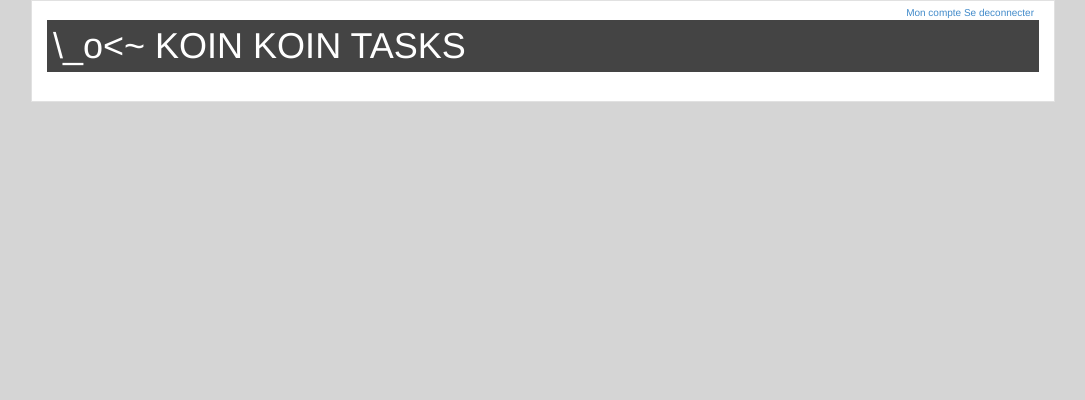
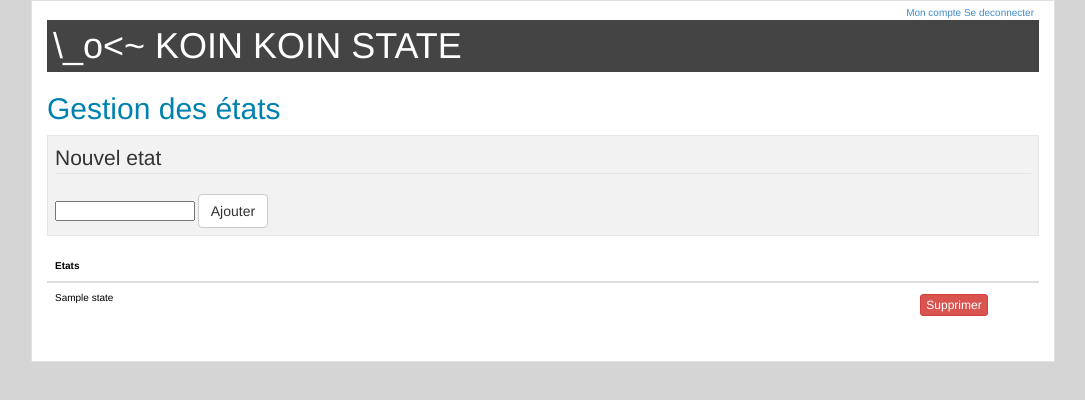
Before and after one commit to bougie/yanos, a Django app: page /tasks/state in a window 1280 px wide. Shown: the top 400 px of the page, without its empty margins (97-1182 px from the left). Run offline with Django 3.2, Linux system fonts and the light colour scheme; a user stored in the database is signed in; tables that the repository leaves empty hold one stand-in row (values such as "Sample post"); parts of the project's set-up code (start-up, migrations or seed data) failed here and were passed over; some libraries are stand-ins or nearby versions.

Commit message:
feat(state): Add add / edit / delete support for state management
Add some functions to manage states:
    - list: GET /tasks/state to list states
    - add: POST /tasks/state to add a state
    - edit: POST /tasks/state/<state_id> to edit a state for a given id
    - delete: POST /tasks/state/<state_id>?delete=1 to delete a state for
    a given id

By default, edit and delete actions are ajax requests. The add action will
    redirect to the same page after form submiting.

```diff
--- a/core/static/css/style.css
+++ b/core/static/css/style.css
@@ -69,3 +69,11 @@ a:hover { text-decoration: underline; }*/
 	text-align: center;
 }
 #form-priority-edit .col_actions button { margin: 3px; }
+
+#form-state-edit .col_name {}
+#form-state-edit .col_actions
+{
+	width: 170px;
+	text-align: center;
+}
+#form-state-edit .col_actions button { margin: 3px; }
--- a/core/static/js/scripts.js
+++ b/core/static/js/scripts.js
@@ -247,4 +247,7 @@ $(function() {
 
 	$('#form-priority-edit #btn-delete').on('click', delete_intable_handler);
 	edit_intable_handler('#form-priority-edit');
+
+	$('#form-state-edit #btn-delete').on('click', delete_intable_handler);
+	edit_intable_handler('#form-state-edit');
 })
--- /dev/null
+++ b/tasks/core/state.py
@@ -0,0 +1,45 @@
+from django.db import IntegrityError
+
+from tasks.models import State
+from lib.exception import CoreException
+
+
+def coreStateAdd(name):
+    try:
+        st = State()
+        st.name = name
+
+        st.save()
+    except IntegrityError:
+        raise CoreException(1, 'State name is already in use')
+    except:
+        raise CoreException(0, 'unknown error')
+
+
+def coreStateDelete(id):
+    try:
+        State.objects.get(id=int(id)).delete()
+    except Exception:
+        raise CoreException(0, 'unknown error')
+
+
+def coreStateEdit(id, name):
+    try:
+        st = State.objects.get(id=int(id))
+
+        st.name = name
+
+        st.save()
+    except django.db.IntegrityError:
+        raise CoreException(1, 'State name is already in use')
+    except Exception:
+        raise CoreException(0, 'unknown error')
+
+
+def coreStateList():
+    stList = []
+
+    for item in State.objects.all():
+        stList.append({'id': item.id, 'name': item.name})
+
+    return stList
--- a/tasks/forms.py
+++ b/tasks/forms.py
@@ -3,3 +3,7 @@ from django import forms
 
 class PriorityForm(forms.Form):
     name = forms.CharField(max_length=50, required=True)
+
+
+class StateForm(forms.Form):
+    name = forms.CharField(max_length=50, required=True)
--- a/tasks/models.py
+++ b/tasks/models.py
@@ -4,12 +4,14 @@ from django.db import models
 class Priority(models.Model):
     name = models.CharField(max_length=50, unique=True)
 
-class Status(models.Model):
+
+class State(models.Model):
     name = models.CharField(max_length=50, unique=True)
+
 
 class Task(models.Model):
     name = models.CharField(max_length=255)
     description = models.TextField(blank=True)
 
     priority = models.ForeignKey('Priority')
-    status = models.ForeignKey('status')
+    status = models.ForeignKey('State')
--- /dev/null
+++ b/tasks/templates/tasks/state/index.j2
@@ -0,0 +1,42 @@
+{% extends 'base.j2' %}
+
+{% load bootstrap %}
+
+{% block content %}
+<h2>Gestion des états</h2>
+<div class="new_item">
+	<form action="{% url 'tasks_state' %}" method="POST" class="form-inline">
+		{% csrf_token %}
+		<fieldset>
+			<legend>Nouvel etat</legend>
+			<div class="form-group">
+				 <label class="sr-only" for="name">Nom</label>
+				 {{form.name|bootstrap_inline}}
+			</div>
+
+			<button type="submit" class="btn btn-default">Ajouter</button>
+		</fieldset>
+	</form>
+</div>
+
+<form action="{% url 'tasks_state' %}" method="POST" id="form-state-edit">
+	{% csrf_token %}
+	<table class="table table-hover">
+		<thead>
+			<tr>
+				<th colspan="2">Etats</th>
+			</tr>
+		</thead>
+		<tbody>
+		{% for state in states %}
+			<tr id="lineid-{{state.id}}">
+				<td class="col_name">{{state.name}}</td>
+				<td class="col_actions">
+					<button type="button" id="btn-delete" class="btn btn-danger btn-xs">Supprimer</button>
+				</td>
+			</tr>
+		{% endfor %}
+		</tbody>
+	</table>
+</form>
+{% endblock %}
--- a/tasks/urls.py
+++ b/tasks/urls.py
@@ -4,5 +4,7 @@ urlpatterns = patterns(
     '',
     url(r'priority/([0-9]+)', 'tasks.views.priority', name='tasks_priority'),
     url(r'priority', 'tasks.views.priority', name='tasks_priority'),
+    url(r'state/([0-9]+)', 'tasks.views.state', name='tasks_state'),
+    url(r'state', 'tasks.views.state', name='tasks_state'),
     url(r'', 'tasks.views.index', name='tasks_index'),
 )
--- a/tasks/views.py
+++ b/tasks/views.py
@@ -5,7 +5,9 @@ from lib.renderer import request_render
 from lib.response import JsonResponse
 from .core.priority import corePriorityAdd, corePriorityEdit, \
     corePriorityDelete, corePriorityList
-from .forms import PriorityForm
+from .core.state import coreStateAdd, coreStateEdit, coreStateDelete, \
+    coreStateList
+from .forms import PriorityForm, StateForm
 
 
 # @bp.route('/tasks')
@@ -16,10 +18,6 @@ def index(request):
     return request_render(request, 'tasks/index.j2', tpl_vars)
 
 
-# URL used to list and/or add a priority
-# @bp.route('/tasks/priority', methods=['GET', 'POST'])
-# URL used to edit or delete (with ?delete=1) a priority
-# @bp.route('/tasks/priority/<int:pid>', methods=['POST'])
 @login_required
 def priority(request, pid=None):
     if request.method == 'POST':
@@ -69,3 +67,54 @@ def priority(request, pid=None):
             'priorities': priorities
         }
         return request_render(request, 'tasks/priority/index.j2', tpl_vars)
+
+
+@login_required
+def state(request, sid=None):
+    if request.method == 'POST':
+        form = StateForm(request.POST)
+        if form.is_valid():
+            try:
+                # Add (default behaviour) a state
+                if sid is None:
+                    coreStateAdd(name=form.cleaned_data['name'])
+                # Edit or delete a state
+                else:
+                    delete = request.GET.get('delete', None)
+                    if delete is not None:
+                        if int(delete) == 1:
+                            coreStateDelete(id=sid)
+                        else:
+                            raise Exception('Bad value for delete')
+                    else:
+                        coreStateEdit(id=sid, name=form.cleaned_data['name'])
+            except Exception:
+                json = {
+                    'success': False
+                }
+            else:
+                json = {
+                    'success': True
+                }
+        else:
+            json = {
+                'success': False
+            }
+
+        if request.is_ajax():
+            return JsonResponse(json)
+        else:
+            return redirect('tasks_state')
+    else:
+        try:
+            states = coreStateList()
+        except Exception:
+            states = []
+
+        form = StateForm()
+        tpl_vars = {
+            'page_title': '\_o<~ KOIN KOIN STATE',
+            'form': form,
+            'states': states
+        }
+        return request_render(request, 'tasks/state/index.j2', tpl_vars)
```
